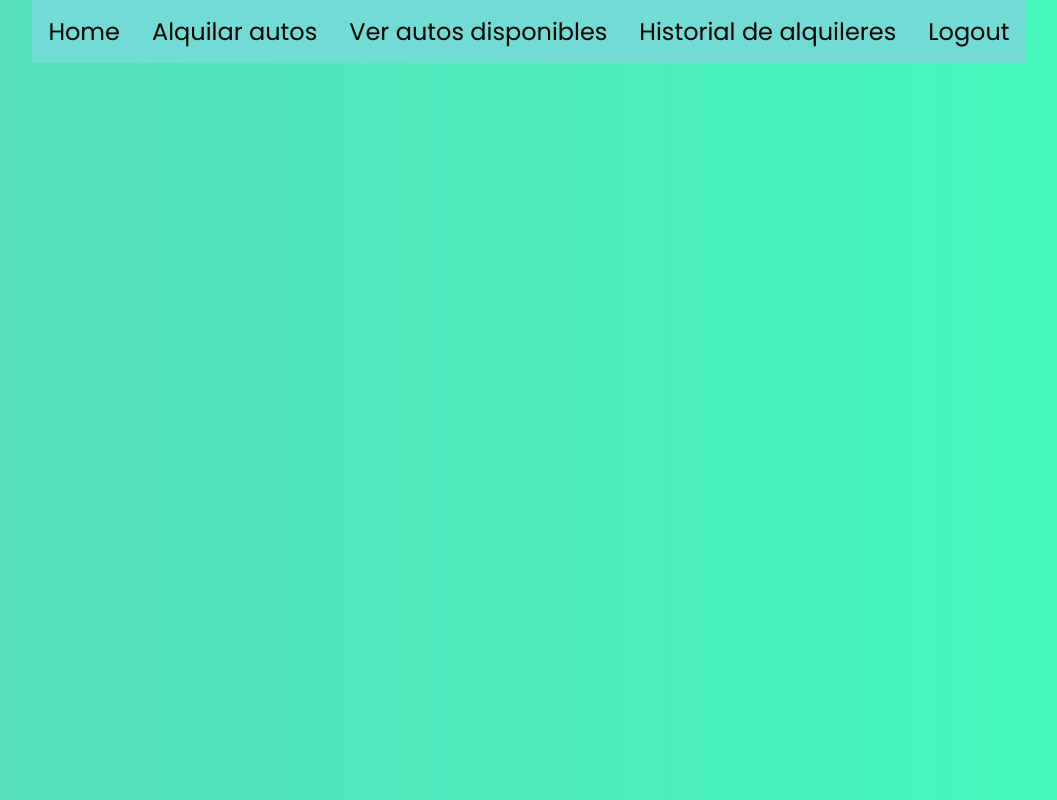
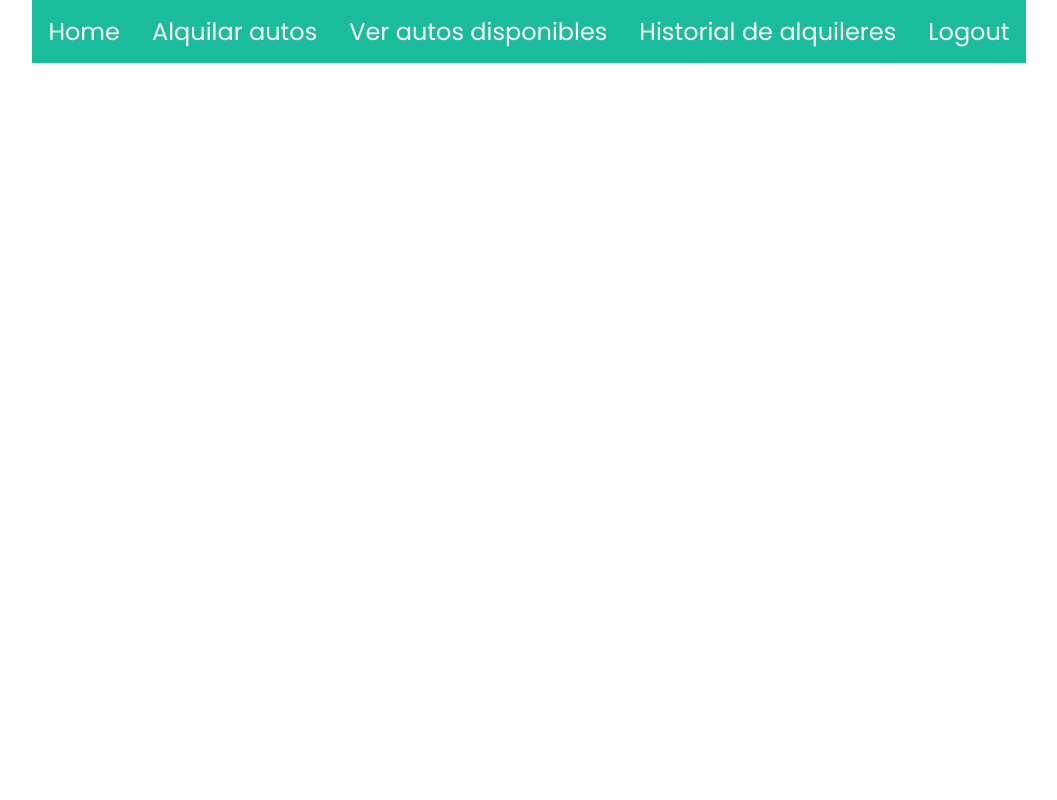
Before and after one commit to SebasGA19/proyecto_aula_admon_bases, a PHP site: page /nav_bar.php in a window 1280 px wide. Shown: the whole page, without its empty margins (111-1168 px from the left). Run offline with PHP 8.4, Linux system fonts and the light colour scheme.

Commit message:
Better colors

```diff
--- a/css/style.css
+++ b/css/style.css
@@ -10,10 +10,8 @@ html,body{
   height: 100%;
   width: 100%;
   place-items: center;
-  background: -webkit-linear-gradient(left, #58ddbc, #42fabd);
 }
 ::selection{
-  background: #a1ecc3;
   color: #fff;
 }
 .wrapper{
@@ -186,14 +184,14 @@ form .btn input[type="submit"]{
 
 .topnav {
   overflow: hidden;
-  background-color: rgb(113, 219, 212);
+  background-color: #1abc9c;
   position: absolute;
   top: 0px;
 }
 
 .topnav a {
   float: left;
-  color: #000000;
+  color: white;
   text-align: center;
   padding: 14px 16px;
   text-decoration: none;
@@ -201,6 +199,6 @@ form .btn input[type="submit"]{
 }
 
 .topnav a:hover {
-  background-color: #ddd;
-  color: black;
+  background-color: #16a085;
+  color: white;
 }
```
Also changed, not shown: vehiculos.php (indentation only).
